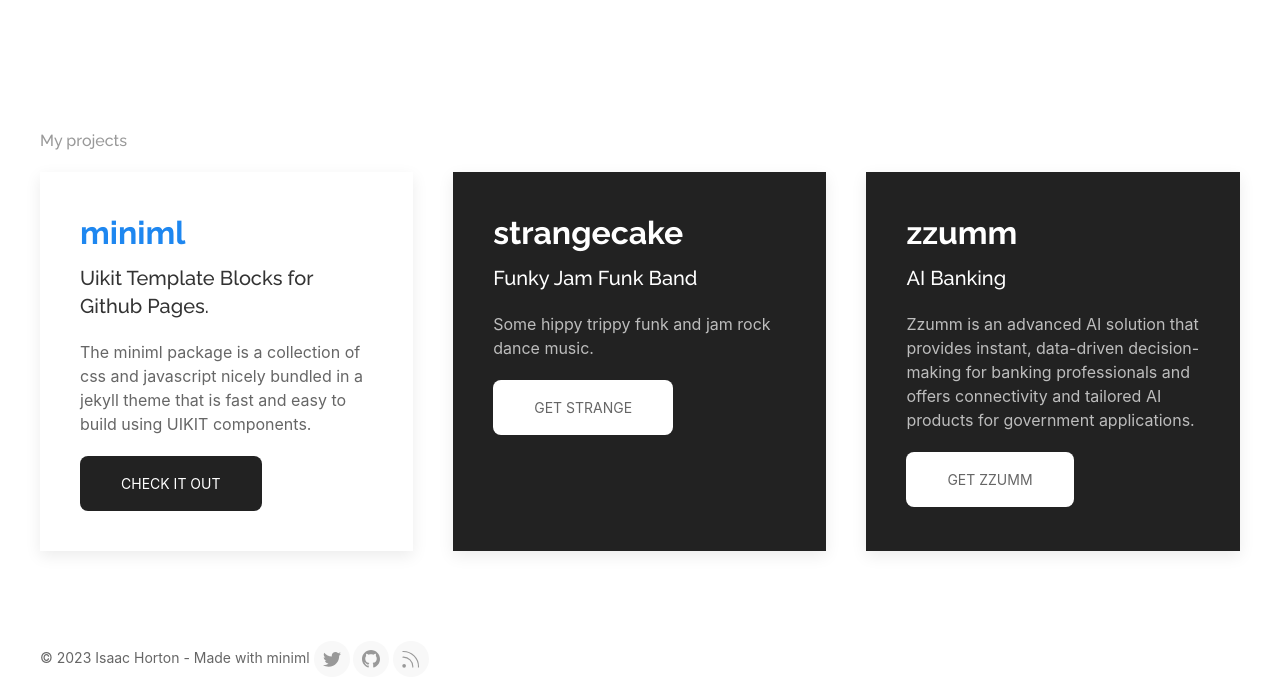
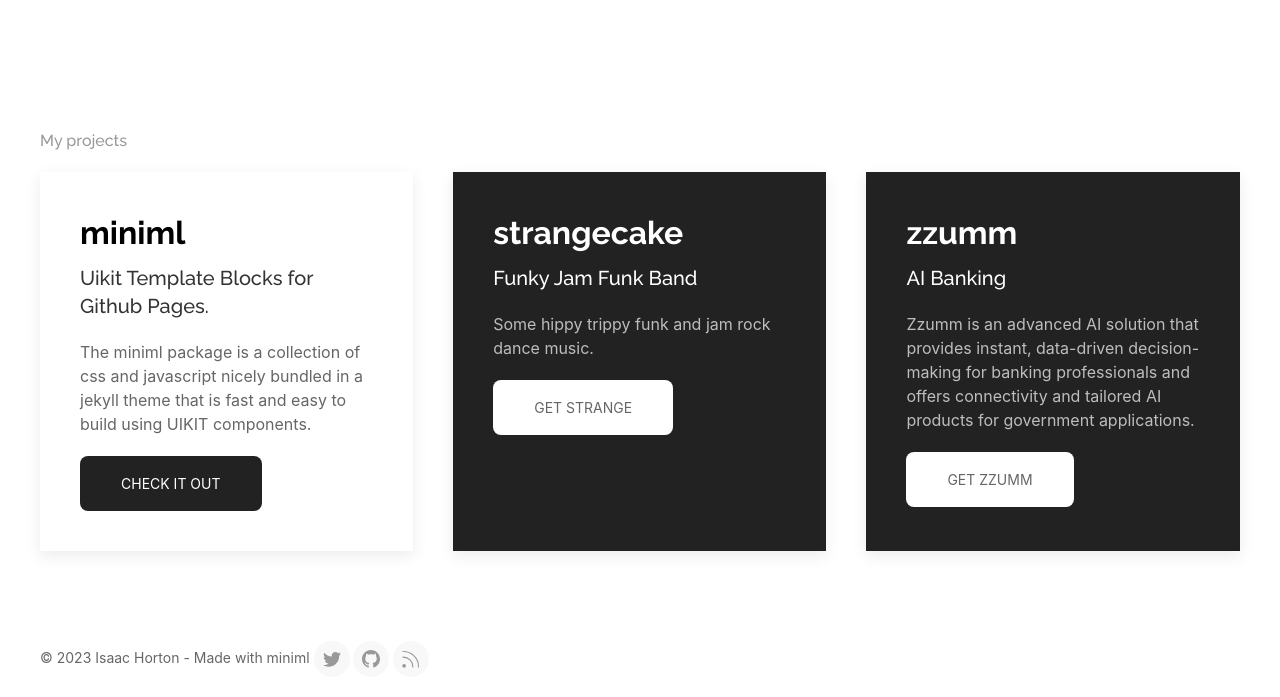
Before and after one commit to kre8t/kre8t.github.io, a Jekyll site: the page built from index.html, in a window 1280 px wide and 1400 px high, scrolled down 338 px. Shown: the part 703-1400 px from the top of the window. Built offline with Jekyll 4.4.1, drawn with Linux system fonts in a browser that asks for light colours.

Commit message:
updated projects

```diff
--- a/_includes/sections/currentprojects.html
+++ b/_includes/sections/currentprojects.html
@@ -6,7 +6,7 @@
           <div class="uk-text-center uk-text-left@m">
 
             <div class="uk-card uk-card-default uk-card-body minimlblock">
-              <h2 class="uk-margin-remove-bottom"><a href="https://st4rlab.github.io/miniml/">miniml</a></h2>
+              <h2 class="uk-margin-remove-bottom"><a class="minimla" href="https://st4rlab.github.io/miniml/">miniml</a></h2>
               <h4 class="uk-margin-small-top">Uikit Template Blocks for Github Pages.</h4>
               <p>The miniml package is a collection of css and javascript nicely bundled in a jekyll theme that is fast and easy to build using UIKIT components.
               </p>
--- a/assets/css/custom.css
+++ b/assets/css/custom.css
@@ -34,7 +34,7 @@ a.uk-button:hover {
 .uk-sticky.uk-active {
 	background-color:white;
 }
-.mimimlblock h2 a {
+.minimlblock h2 a.minimla {
 	color:black;
 }
 .uk-card h2 a:hover {
```
